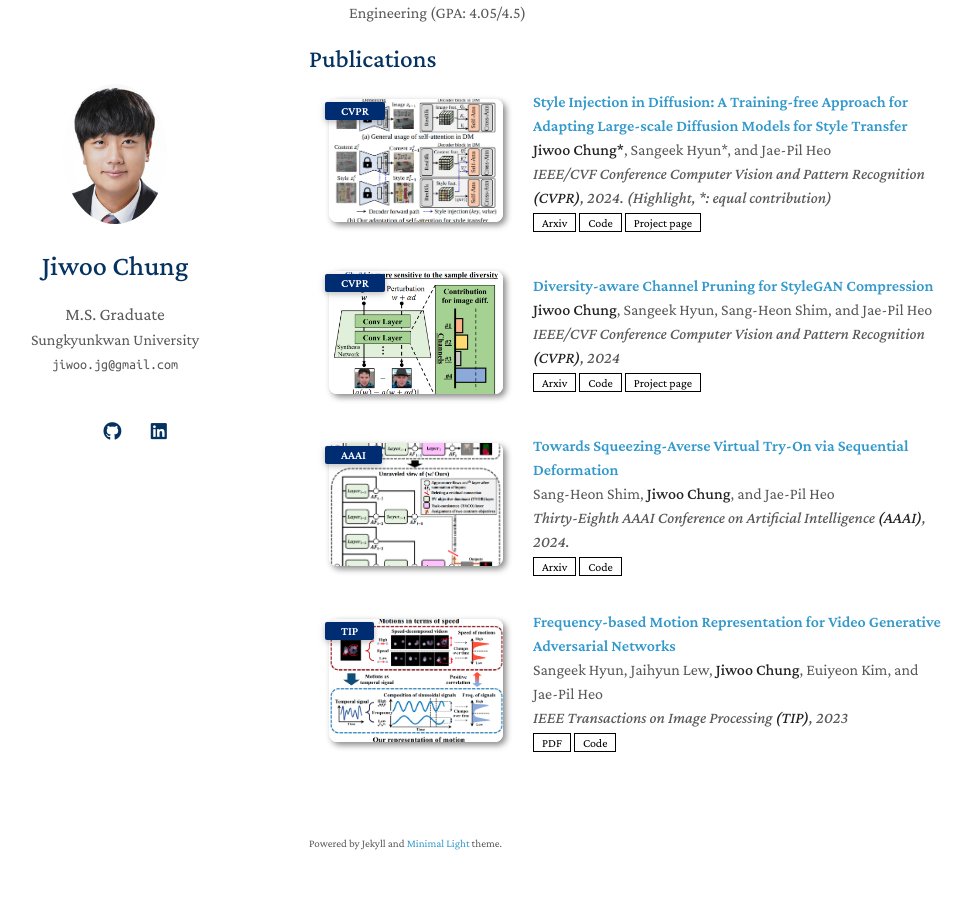
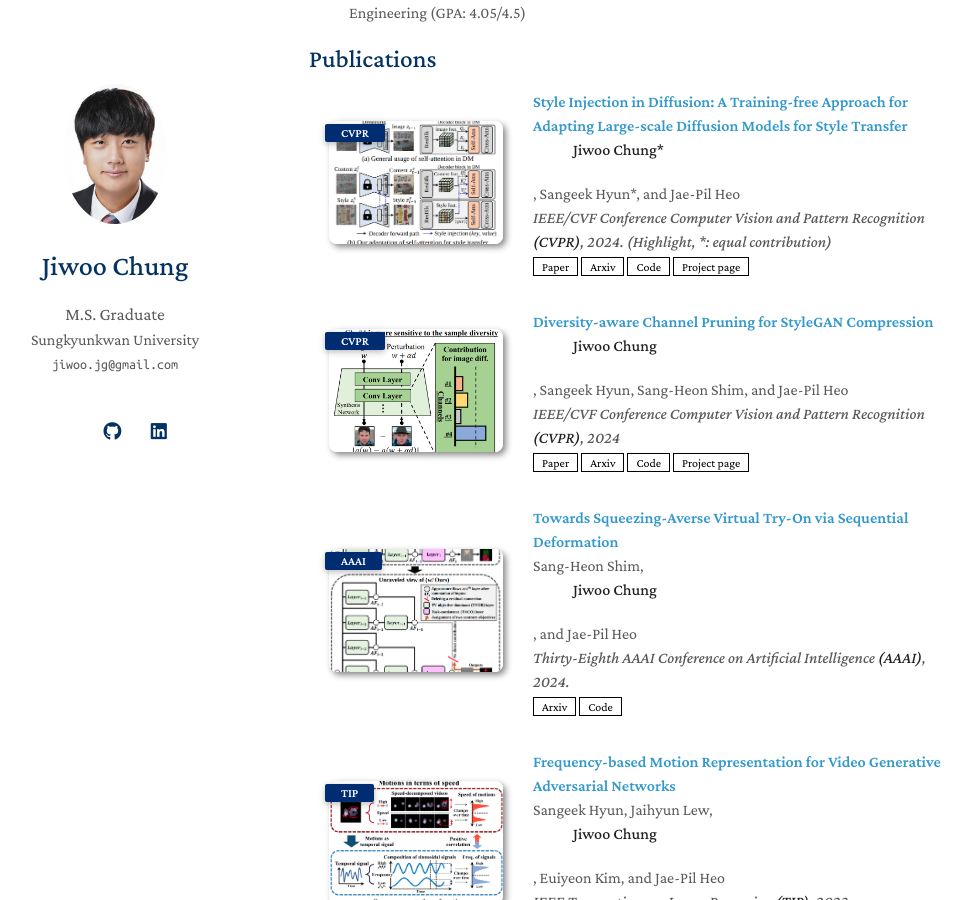
Before and after one commit to jiwoogit/jiwoogit.github.io, a Jekyll site: the page built from index.md, in a window 1280 px wide and 900 px high, scrolled down 397 px. Shown: the whole window, without its empty margins (161-1133 px from the left). Built offline with Jekyll 4.4.1, drawn with Linux system fonts in a browser that asks for light colours; nearby versions of some CDN libraries; a style sheet for code colours, icons or effects is not loaded; our own code applies the rules of GitHub Pages for plain Markdown files.

Commit message:
Update publications.md

```diff
--- a/_includes/publications.md
+++ b/_includes/publications.md
@@ -11,10 +11,11 @@
   </div>
 
   <div class="col-sm-9" style="position: relative;padding-right: 15px;padding-left: 20px;">
-    <div class="title"><a href="https://arxiv.org/abs/2312.09008">Style Injection in Diffusion: A Training-free Approach for Adapting Large-scale Diffusion Models for Style Transfer</a></div>
-    <div class="author"><strong>Jiwoo Chung*</strong>, Sangeek Hyun*, and Jae-Pil Heo</div>
+    <div class="title"><a href="https://openaccess.thecvf.com/content/CVPR2024/html/Chung_Style_Injection_in_Diffusion_A_Training-free_Approach_for_Adapting_Large-scale_CVPR_2024_paper.html">Style Injection in Diffusion: A Training-free Approach for Adapting Large-scale Diffusion Models for Style Transfer</a></div>
+    <div class="author"><ul><strong>Jiwoo Chung*</strong></ul>, Sangeek Hyun*, and Jae-Pil Heo</div>
     <div class="periodical"><em>IEEE/CVF Conference Computer Vision and Pattern Recognition <strong>(CVPR)</strong>, 2024. (Highlight, *: equal contribution)</em></div>
     <div class="links">
+        <a href="https://openaccess.thecvf.com/content/CVPR2024/html/Chung_Style_Injection_in_Diffusion_A_Training-free_Approach_for_Adapting_Large-scale_CVPR_2024_paper.html" class="btn btn-sm z-depth-0" role="button" target="_blank" style="font-size:12px;">Paper</a>
         <a href="https://arxiv.org/abs/2312.09008" class="btn btn-sm z-depth-0" role="button" target="_blank" style="font-size:12px;">Arxiv</a>
         <a href="https://github.com/jiwoogit/StyleID" class="btn btn-sm z-depth-0" role="button" target="_blank" style="font-size:12px;">Code</a>
         <a href="https://jiwoogit.github.io/StyleID_site/" class="btn btn-sm z-depth-0" role="button" target="_blank" style="font-size:12px;">Project page</a>
@@ -34,11 +35,12 @@
   </div>
 
   <div class="col-sm-9" style="position: relative;padding-right: 15px;padding-left: 20px;">
-    <div class="title"><a href="https://arxiv.org/abs/2403.13548">Diversity-aware Channel Pruning for StyleGAN Compression
+    <div class="title"><a href="https://openaccess.thecvf.com/content/CVPR2024/html/Chung_Diversity-aware_Channel_Pruning_for_StyleGAN_Compression_CVPR_2024_paper.html">Diversity-aware Channel Pruning for StyleGAN Compression
 </a></div>
-    <div class="author"><strong>Jiwoo Chung</strong>, Sangeek Hyun, Sang-Heon Shim, and Jae-Pil Heo</div>
+    <div class="author"><ul><strong>Jiwoo Chung</strong></ul>, Sangeek Hyun, Sang-Heon Shim, and Jae-Pil Heo</div>
     <div class="periodical"><em>IEEE/CVF Conference Computer Vision and Pattern Recognition <strong>(CVPR)</strong>, 2024</em></div>
     <div class="links">
+        <a href="https://openaccess.thecvf.com/content/CVPR2024/html/Chung_Diversity-aware_Channel_Pruning_for_StyleGAN_Compression_CVPR_2024_paper.html" class="btn btn-sm z-depth-0" role="button" target="_blank" style="font-size:12px;">Paper</a>
         <a href="https://arxiv.org/abs/2403.13548" class="btn btn-sm z-depth-0" role="button" target="_blank" style="font-size:12px;">Arxiv</a>
         <a href="https://github.com/jiwoogit/DCP-GAN" class="btn btn-sm z-depth-0" role="button" target="_blank" style="font-size:12px;">Code</a>
         <a href="https://jiwoogit.github.io/DCP-GAN_site/" class="btn btn-sm z-depth-0" role="button" target="_blank" style="font-size:12px;">Project page</a>
@@ -59,7 +61,7 @@
 
   <div class="col-sm-9" style="position: relative;padding-right: 15px;padding-left: 20px;">
     <div class="title"><a href="https://arxiv.org/abs/2312.15861">Towards Squeezing-Averse Virtual Try-On via Sequential Deformation</a></div>
-    <div class="author">Sang-Heon Shim, <strong>Jiwoo Chung</strong>, and Jae-Pil Heo</div>
+    <div class="author">Sang-Heon Shim, <ul><strong>Jiwoo Chung</strong></ul>, and Jae-Pil Heo</div>
     <div class="periodical"><em>Thirty-Eighth AAAI Conference on Artificial Intelligence <strong>(AAAI)</strong>, 2024.</em></div>
     <div class="links">
       <a href="https://arxiv.org/abs/2312.15861" class="btn btn-sm z-depth-0" role="button" target="_blank" style="font-size:12px;">Arxiv</a>
@@ -80,7 +82,7 @@
 
   <div class="col-sm-9" style="position: relative;padding-right: 15px;padding-left: 20px;">
     <div class="title"><a href="https://ieeexplore.ieee.org/document/10183834">Frequency-based Motion Representation for Video Generative Adversarial Networks</a></div>
-    <div class="author">Sangeek Hyun, Jaihyun Lew, <strong>Jiwoo Chung</strong>, Euiyeon Kim, and Jae-Pil Heo</div>
+    <div class="author">Sangeek Hyun, Jaihyun Lew, <ul><strong>Jiwoo Chung</strong></ul>, Euiyeon Kim, and Jae-Pil Heo</div>
     <div class="periodical"><em>IEEE Transactions on Image Processing <strong>(TIP)</strong>, 2023
 </em></div>
     <div class="links">
```
